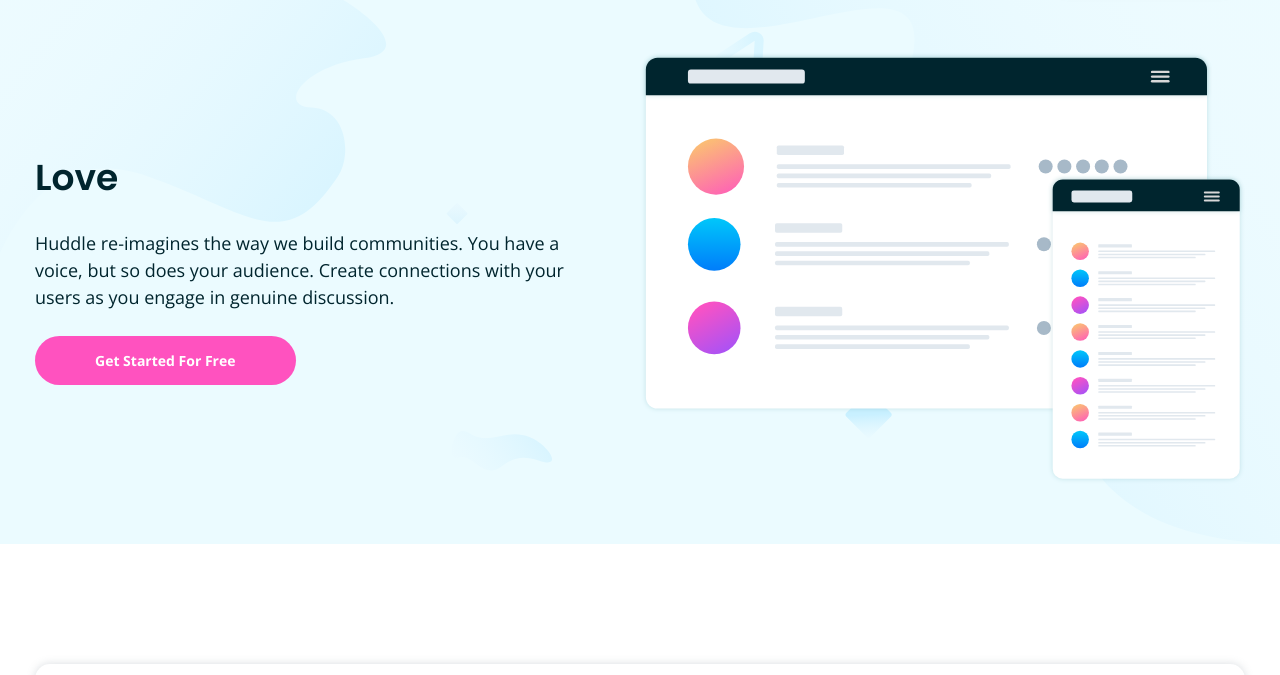
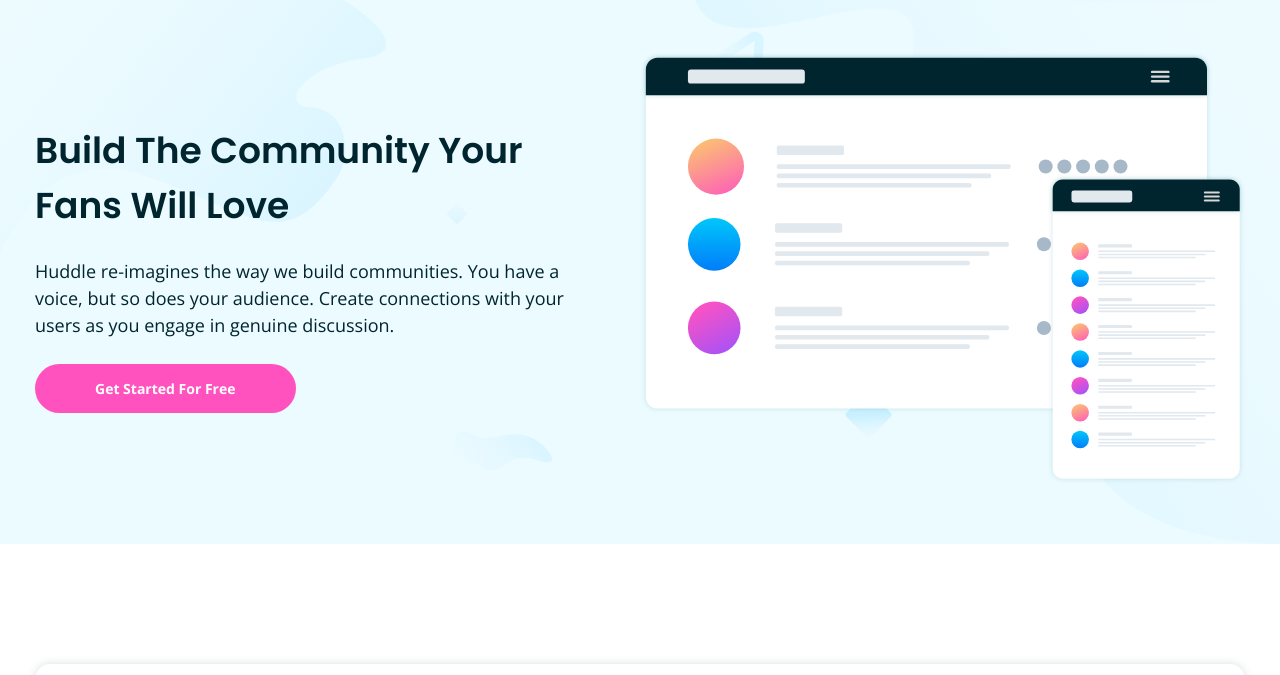
Before and after one commit to DanielAlves1501/Landing-Page, a website built with Vite: page index.html in a window 1280 px wide. Shown: the part 100-775 px from the top of the page. Built offline with nearby package versions, Linux system fonts and the light colour scheme.

Commit message:
resetting

```diff
--- a/index.html
+++ b/index.html
@@ -21,6 +21,7 @@
     fbq('init', '1558765971219904');
     fbq('track', 'PageView');
     </script>
+
     <!-- End Meta Pixel Code -->
 </head>
 <body>
@@ -35,7 +36,7 @@
 
             <div class="hero">
                 <div class="hero-text" id="heroText">
-                    <h1 class="hero-text__heading heading">Love</h1>
+                    <h1 class="hero-text__heading heading">Build The Community Your Fans Will Love</h1>
                     <p class="hero-text__description description">Huddle re-imagines the way we build communities. You have a voice, but so does your audience.
                         Create connections with  your users as you engage in genuine discussion. </p>
                     <a href="#" class="hero-text__CTA get-started-btn">Get Started For Free</a>
```
